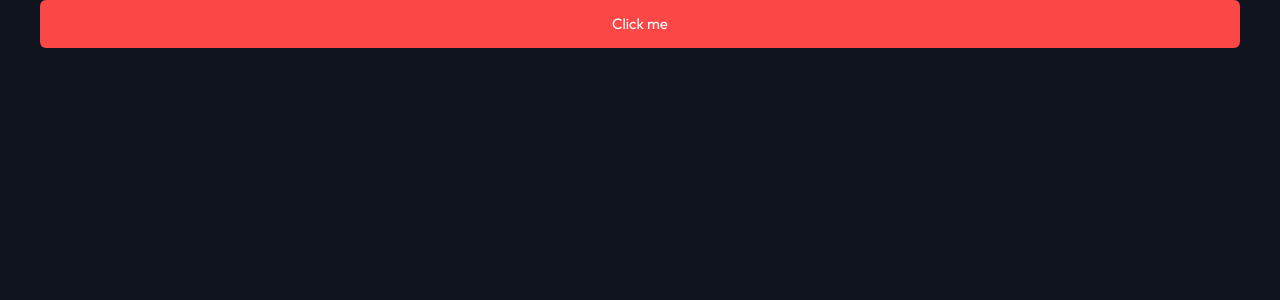
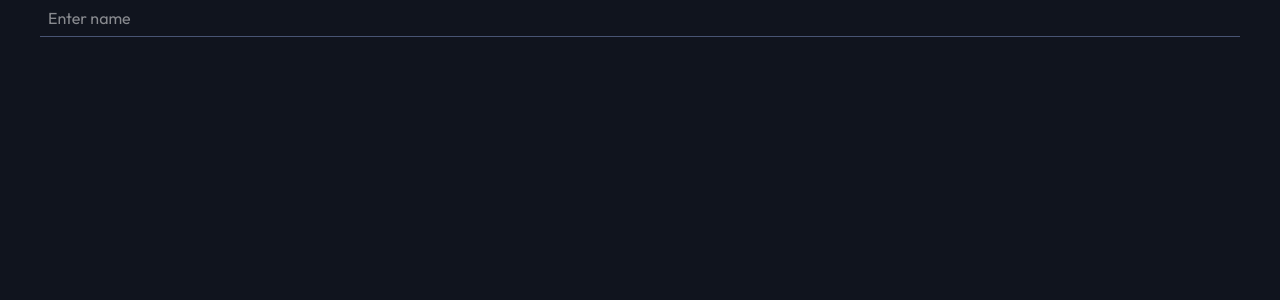
Before and after one commit to karimtarek0000/entertainment, a Next.js app: page /auth in a window 1280 px wide. Shown: the top 300 px of the page. Built offline with nearby package versions, Linux system fonts and the light colour scheme.

Commit message:
Refactor Login component to remove Form and Button, and include Input for name entry

```diff
--- a/src/app/auth/page.tsx
+++ b/src/app/auth/page.tsx
@@ -1,11 +1,13 @@
 import Button from '@/components/atoms/Button'
-import Form from '@/components/molecules/Form'
+import Input from '@/components/atoms/Input'
 
 export default function Login() {
   return (
     <>
-      {/* <Form className="w-[150px]" /> */}
-      <Button>Click me</Button>
+      <Input placeholder="Enter name" />
+      {/* <div className="w-[150px] p-2 border border-white rounded-md">
+        <Button>Click me</Button>
+      </div> */}
     </>
   )
 }
```
